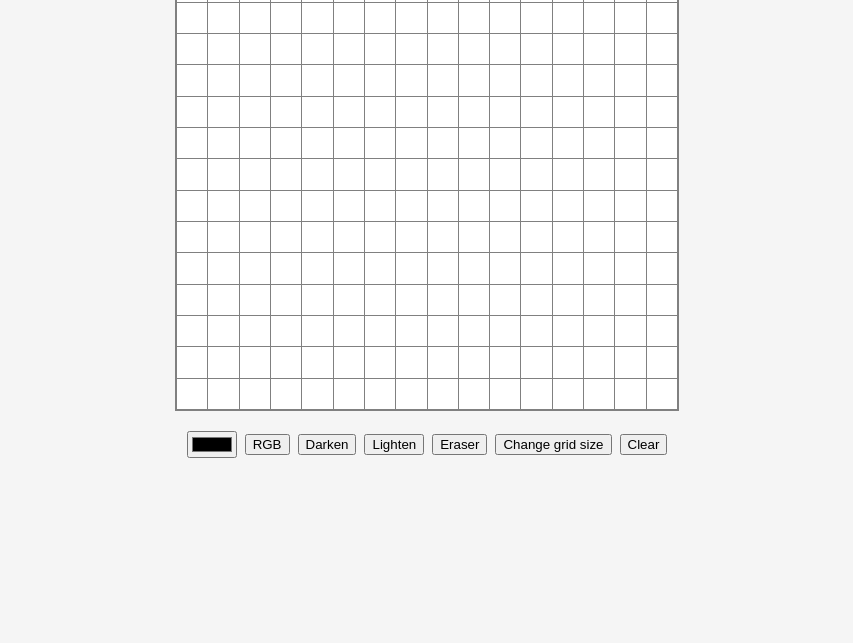
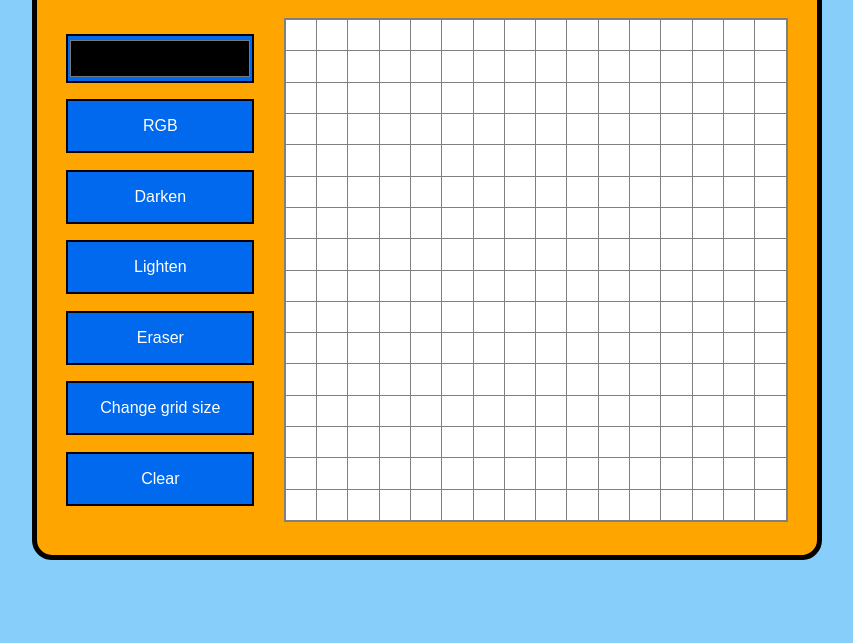
Before and after one commit to hariz132/Etch-a-Sketch, a plain HTML site: page index.html in a window 1280 px wide. Shown: the part 173-816 px from the top of the page, without its empty margins (213-1066 px from the left). Drawn offline with Linux system fonts and the light colour scheme.

Commit message:
general styling and layout

```diff
--- a/index.html
+++ b/index.html
@@ -7,8 +7,9 @@
   <link rel="stylesheet" href="style.css">
 </head>
 <body>
+  <div class="container">
     <h1>Etch-a-Sketch</h1>
-  <div class="gridcontainer"></div>
+    <div class="interfacecontainer">
       <div class="buttons">
         <input type="color" value="#000000" class="colorpicker">
         <button class="rgb">RGB</button>
@@ -18,5 +19,8 @@
         <button class="gridsize">Change grid size</button>
         <button class="cleargrid">Clear</button>
       </div>
+      <div class="gridcontainer"></div>
+    </div>
+  </div>
 </body>
 </html>
--- a/style.css
+++ b/style.css
@@ -1,9 +1,11 @@
 body {
   background-color: whitesmoke;
+  height: 100vh;
+  display: flex;
+  background-color: lightskyblue;
 }
 
 .gridcontainer {
-  margin: auto;
   width: 500px;
   height: 500px;
   border: 1px solid grey;
@@ -32,12 +34,68 @@ body {
 
 .buttons {
   display: flex;
-  justify-content: center;
-  align-items: center;
-  gap: 8px;
-  margin: 20px;
+  flex-direction: column;
+  justify-content: space-evenly;
 }
 
 h1 {
   text-align: center;
+  margin: 0;
 }
+
+.interfacecontainer {
+  display: flex;
+  justify-content:space-evenly;
+}
+
+.container {
+  display: flex;
+  flex-direction: column;
+  justify-content: space-evenly;
+  height: 640px;
+  width: 780px;
+  margin: auto;
+  background-color: orange;
+  border: 5px solid black;
+  border-radius: 20px;
+}
+
+
+button, input {
+  display: inline-block;
+  border: 2px solid black;
+  padding: 1rem 2rem;
+  margin: 0;
+  text-decoration: none;
+  background: #0069ed;
+  color: #ffffff;
+  font-family: sans-serif;
+  font-size: 1rem;
+  cursor: pointer;
+  text-align: center;
+  transition: background 250ms ease-in-out,
+  transform 150ms ease;
+  -webkit-appearance: none;
+  -moz-appearance: none;
+}
+
+button:hover,
+button:focus {
+  background: #0053ba;
+}
+
+button:focus {
+  outline: 1px solid #fff;
+  outline-offset: -4px;
+}
+
+button:active {
+  transform: scale(0.99);
+}
+
+input {
+  padding: 0;
+  width: auto;
+  height: 48.5px;
+  border: 2px solid black;
+}
```
Lines whose indentation alone changed are shown as unchanged.
